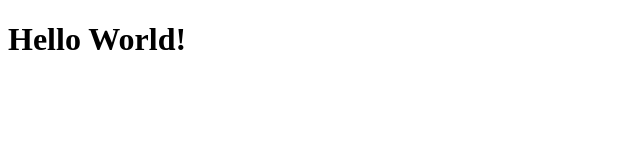
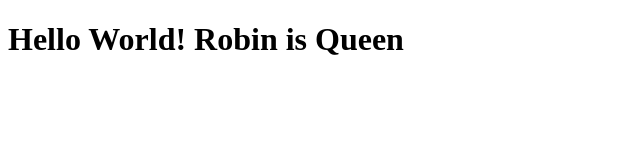
Before and after one commit to ro2051/ro2051.github.io, a plain HTML site: page index.html in a window 1280 px wide. Shown: the whole page, without its empty margins (0-640 px from the left). Drawn offline with Linux system fonts and the light colour scheme.

Commit message:
queen robin

```diff
--- a/index.html
+++ b/index.html
@@ -2,6 +2,6 @@
 <html>
 
 <body>
-	<h1>Hello World!</h1>
+	<h1>Hello World! Robin is Queen</h1>
 </body>
 </html>
```
